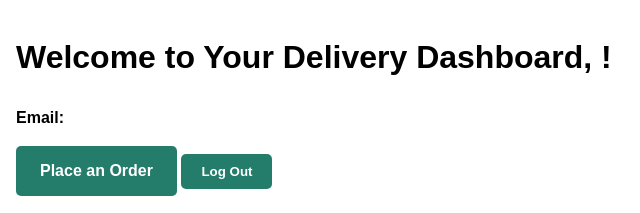
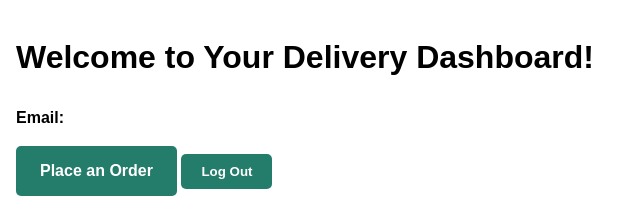
Before and after one commit to quanification/RSM2U, a website: page members.html in a window 1280 px wide. Shown: the top 213 px of the page, 324-964 px from the left. Drawn offline with Linux system fonts and the light colour scheme; a script that the page names is missing.

Commit message:
Update members.html

```diff
--- a/members.html
+++ b/members.html
@@ -9,7 +9,7 @@
 </head>
 <body>
   <main>
-    <h1>Welcome to Your Delivery Dashboard, <span id="user-name"></span>!</h1>
+    <h1>Welcome to Your Delivery Dashboard!</h1>
     <p><strong>Email:</strong> <span id="user-email"></span></p>
 
     <a href="order.html" class="primary-button">Place an Order</a>
```
